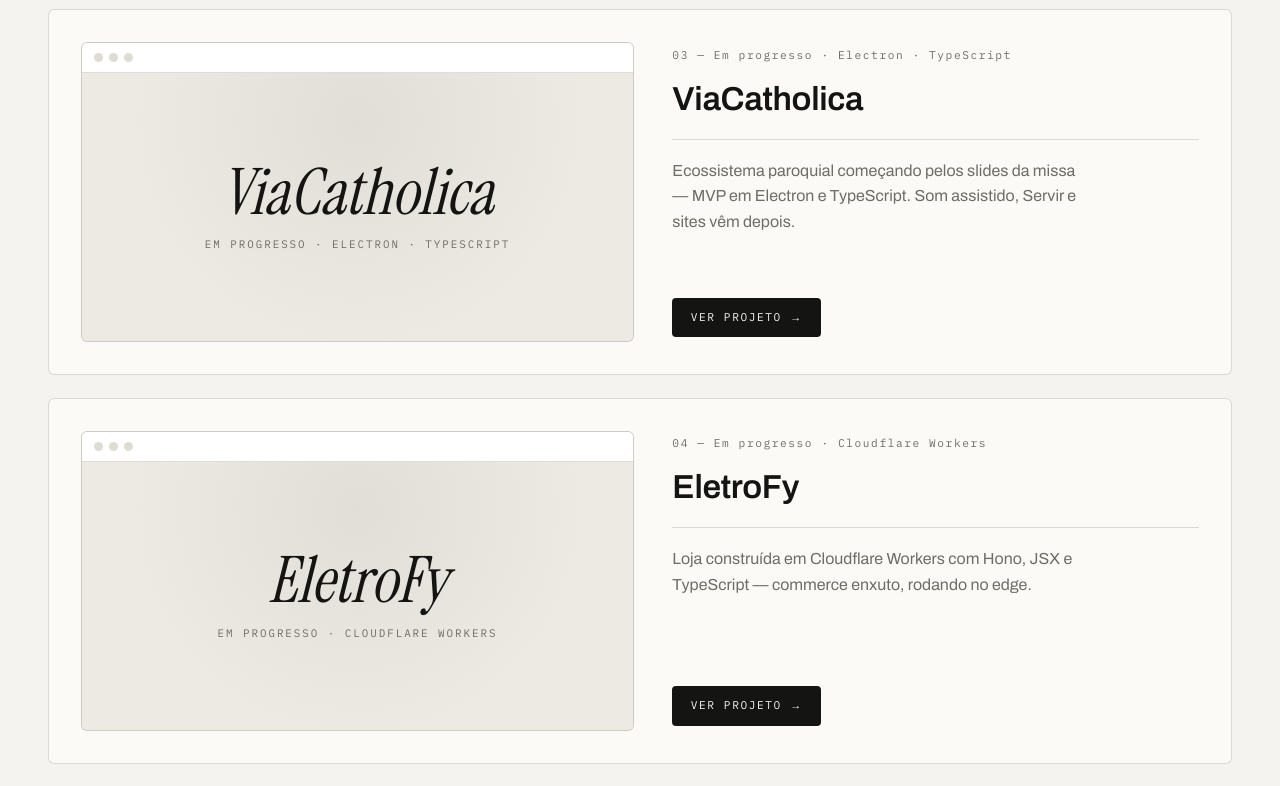
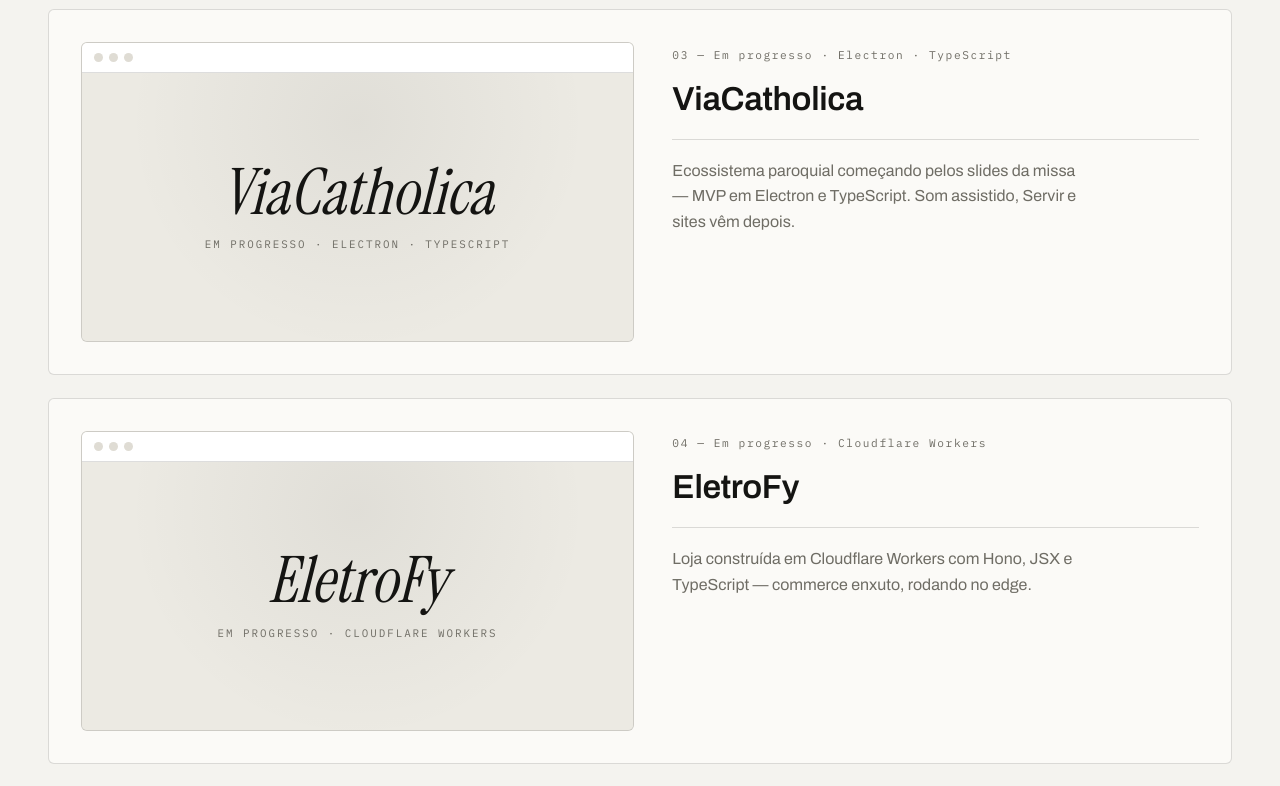
Before and after one commit to caiopieri/caiopieri.github.io, a Next.js app: page / in a window 1280 px wide. Shown: the part 2050-2836 px from the top of the page. Built offline with nearby package versions, Linux system fonts and the light colour scheme.

Commit message:
Make project href optional for WIP/planned cards

```diff
--- a/app/page.tsx
+++ b/app/page.tsx
@@ -100,6 +100,7 @@
                       </p>
                       <h3>{p.name}</h3>
                       <p className="project-desc">{p.desc}</p>
+                      {p.href && (
                         <a
                           className="btn mono"
                           href={p.href}
@@ -108,6 +109,7 @@
                         >
                           {t.projects.view} →
                         </a>
+                      )}
                     </div>
                   </article>
                 </Reveal>
```
Lines whose indentation alone changed are shown as unchanged.
